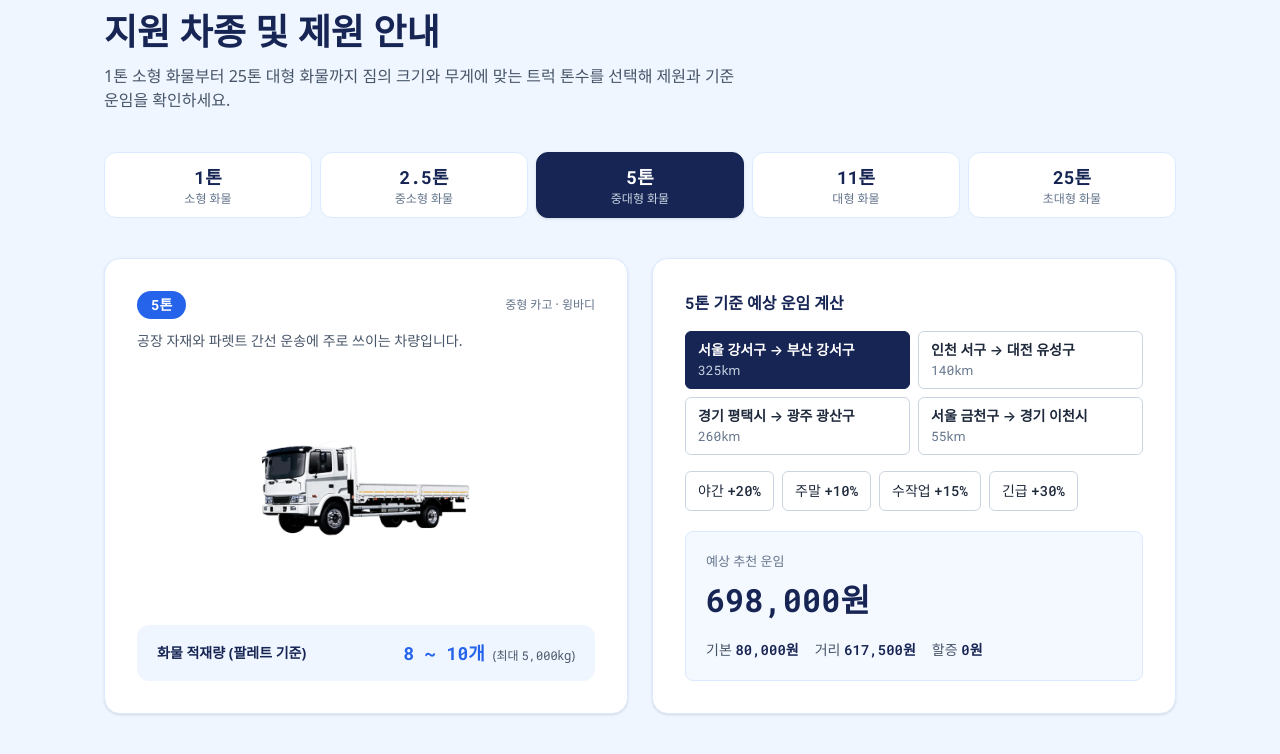
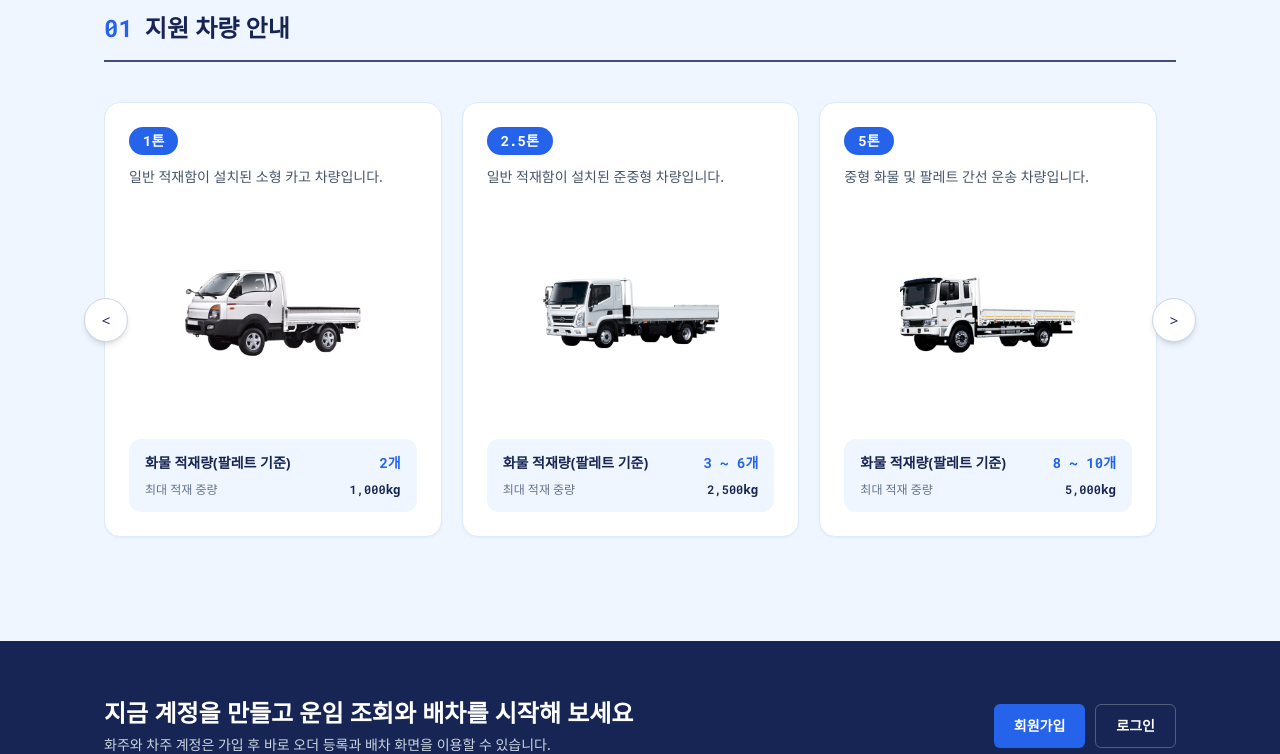
Before and after one commit to gmeag01/FreightShippingPlatformProject-, a React (Vite) app in the folder frontend/: page / in a window 1280 px wide. Shown: the part 1340-2094 px from the top of the page. Built offline with nearby package versions, Linux system fonts and the light colour scheme; a web font is replaced by a local one.

Commit message:
refactor: replace fare/guard boxes with horizontal tonnage truck carousel

```diff
--- a/frontend/src/index.css
+++ b/frontend/src/index.css
@@ -122,3 +122,12 @@ body {
 .scribble-path-active {
   stroke-dashoffset: 0;
 }
+
+.no-scrollbar {
+  -ms-overflow-style: none;
+  scrollbar-width: none;
+}
+
+.no-scrollbar::-webkit-scrollbar {
+  display: none;
+}
--- a/frontend/src/pages/LandingPage.js
+++ b/frontend/src/pages/LandingPage.js
@@ -2,12 +2,11 @@ import { useEffect, useRef, useState } from 'react';
 import { Link } from 'react-router-dom';
 import { ROLE_HOME, ROLE_LABEL } from '../auth/roles';
 import { useAuth } from '../auth/useAuth';
-import { formatNumber } from '../order/presentation';
 
 // 상단 헤더에서 쓰는 섹션 이동 목록.
 const SECTION_LINKS = [
   { id: 'problem', label: '운송 기준' },
-  { id: 'vehicles', label: '차종별 안내' },
+  { id: 'vehicles', label: '지원 차량' },
 ];
 
 // 기존 화물 중개에서 자주 겪는 문제 두 가지.
@@ -34,125 +33,56 @@ const PAIN_POINTS = [
   },
 ];
 
-// 톤수별 화물 차량 제원 및 설계 문서 4장 기준 단가 목록.
+// 톤수별 화물 차량 사진·중량·팔레트 기준 목록.
 const VEHICLE_SPECS = [
   {
     code: 'TON_1',
     number: '1',
     unit: '톤',
-    name: '소형 카고 · 탑차',
-    category: '소형 화물',
     image: '/images/trucks/cargo_1t.png',
     description: '일반 적재함이 설치된 소형 카고 차량입니다.',
     maxWeight: '1,000',
     pallets: '2',
-    baseFare: 30000,
-    perKmFare: 1000,
   },
   {
     code: 'TON_2_5',
     number: '2.5',
     unit: '톤',
-    name: '준중형 카고 · 윙바디',
-    category: '중소형 화물',
     image: '/images/trucks/cargo_2_5t.png',
-    description: '도심 및 중소형 화물 운송에 적합한 차량입니다.',
+    description: '일반 적재함이 설치된 준중형 차량입니다.',
     maxWeight: '2,500',
     pallets: '3 ~ 6',
-    baseFare: 50000,
-    perKmFare: 1400,
   },
   {
     code: 'TON_5',
     number: '5',
     unit: '톤',
-    name: '중형 카고 · 윙바디',
-    category: '중대형 화물',
     image: '/images/trucks/cargo_5t.png',
-    description: '공장 자재와 파렛트 간선 운송에 주로 쓰이는 차량입니다.',
+    description: '중형 화물 및 팔레트 간선 운송 차량입니다.',
     maxWeight: '5,000',
     pallets: '8 ~ 10',
-    baseFare: 80000,
-    perKmFare: 1900,
   },
   {
     code: 'TON_11',
     number: '11',
     unit: '톤',
-    name: '대형 카고 · 윙바디',
-    category: '대형 화물',
     image: '/images/trucks/cargo_11t.png',
-    description: '장거리 대량 파렛트 적재에 적합한 대형 차량입니다.',
+    description: '장거리 대량 파렛트 적재가 가능한 대형 차량입니다.',
     maxWeight: '11,000',
     pallets: '16 ~ 18',
-    baseFare: 130000,
-    perKmFare: 2600,
   },
   {
     code: 'TON_25',
     number: '25',
     unit: '톤',
-    name: '초대형 카고 · 트레일러',
-    category: '초대형 화물',
     image: '/images/trucks/cargo_25t.png',
-    description: '대형 물류와 수출입 물량을 운송하는 초대형 차량입니다.',
+    description: '대형 물류와 수출입 화물을 운송하는 초대형 차량입니다.',
     maxWeight: '25,000',
     pallets: '18 ~ 22',
-    baseFare: 200000,
-    perKmFare: 3500,
   },
 ];
 
-// 추천 운임 시뮬레이터 구간 프리셋.
-const ROUTE_PRESETS = [
-  { id: 'seoul-busan', pickup: '서울 강서구', dropoff: '부산 강서구', distanceKm: 325 },
-  { id: 'incheon-daejeon', pickup: '인천 서구', dropoff: '대전 유성구', distanceKm: 140 },
-  { id: 'pyeongtaek-gwangju', pickup: '경기 평택시', dropoff: '광주 광산구', distanceKm: 260 },
-  { id: 'seoul-icheon', pickup: '서울 금천구', dropoff: '경기 이천시', distanceKm: 55 },
-];
-
-// 설계 문서 4장 기준 할증 조건 4종.
-const SURCHARGE_OPTIONS = [
-  { code: 'NIGHT', label: '야간', rateText: '+20%', rate: 0.2 },
-  { code: 'WEEKEND', label: '주말', rateText: '+10%', rate: 0.1 },
-  { code: 'MANUAL_LOADING', label: '수작업', rateText: '+15%', rate: 0.15 },
-  { code: 'URGENT', label: '긴급', rateText: '+30%', rate: 0.3 },
-];
-
-// 차량 선택 아래에 함께 안내하는 플랫폼 핵심 운영 기준 3가지.
-const PLATFORM_GUARDS = [
-  {
-    number: '01',
-    title: '5단계 실시간 진행 공유',
-    desc: '등록·배차·운송·하차·정산 상태와 변경 시각을 화주와 차주가 같이 봅니다.',
-  },
-  {
-    number: '02',
-    title: '중복 수락 없는 선착순 배차',
-    desc: '배차 확정 후에만 상세주소가 열리며, 동시 수락 시 한 명만 배차됩니다.',
-  },
-  {
-    number: '03',
-    title: '선결제 보관과 24시간 자동 정산',
-    desc: '수령 확인 즉시 지급하며 확인이 늦어져도 24시간 뒤 자동으로 정산됩니다.',
-  },
-];
-
-// 설계 문서 4장: 1,000원 단위 반올림.
-const FARE_ROUNDING_UNIT = 1000;
-
-// 기본·거리·할증 금액과 1,000원 단위 반올림 추천 운임을 계산한다.
-function calculateSimulatedFare(route, vehicleSpec, selectedSurcharges) {
-  const baseFare = vehicleSpec.baseFare;
-  const distanceFare = route.distanceKm * vehicleSpec.perKmFare;
-  const surchargeRateSum = SURCHARGE_OPTIONS.filter((item) =>
-    selectedSurcharges.includes(item.code),
-  ).reduce((sum, item) => sum + item.rate, 0);
-  const surchargeAmount = Math.round((baseFare + distanceFare) * surchargeRateSum);
-  const rawTotal = baseFare + distanceFare + surchargeAmount;
-  const recommendedFare = Math.round(rawTotal / FARE_ROUNDING_UNIT) * FARE_ROUNDING_UNIT;
-  return { baseFare, distanceFare, surchargeAmount, recommendedFare };
-}
+const CAROUSEL_SCROLL_STEP = 360;
 
 // 스크롤로 화면에 들어오면 한 번만 노출 상태를 true로 바꾼다.
 function useScrollReveal() {
@@ -259,7 +189,7 @@ function HeaderAuthActions({ me, onLogout }) {
   );
 }
 
-// 첫 화면 히어로 배너: CJ대한통운 트럭 배경 이미지 위에 간결한 카피라이팅과 CTA만 배치한다.
+// 첫 화면 히어로 배너: 트럭 배경 이미지 위에 간결한 카피라이팅과 CTA만 배치한다.
 function HeroBannerSection({ me }) {
   const primaryHref = me ? ROLE_HOME[me.role] : '/signup';
   const primaryLabel = me ? '내 화면으로 이동' : '시작하기';
@@ -296,7 +226,7 @@ function HeroBannerSection({ me }) {
             href="#vehicles"
             className="inline-flex min-h-11 items-center justify-center rounded-md border border-white/50 bg-white/15 px-6 text-sm font-semibold text-white backdrop-blur-xs transition-colors hover:bg-white/25 sm:text-base"
           >
-            차종별 운임 보기
+            지원 차량 보기
           </a>
         </div>
       </div>
@@ -385,212 +315,94 @@ function ProblemSection() {
   );
 }
 
-// 선택된 트럭 톤수의 차량 사진과 화물 적재량만 간결하게 보여 주는 카드.
-function VehicleSpecCard({ vehicle }) {
+// 톤수별 차량 사진, 적재 중량, 팔레트 기준 정보만 표시하는 개별 카드.
+function VehicleCarouselCard({ vehicle }) {
   return (
-    <div className="border-line flex flex-col justify-between gap-6 rounded-2xl border bg-white p-6 shadow-sm sm:p-8">
+    <article className="border-line flex w-[82%] shrink-0 snap-start flex-col justify-between gap-5 rounded-2xl border bg-white p-6 shadow-xs sm:w-[46%] lg:w-[31.5%]">
       <div className="flex flex-col gap-3">
-        <div className="flex items-center justify-between gap-2">
         <span className="bg-primary inline-flex w-fit items-center rounded-full px-3.5 py-1 text-sm font-bold text-white">
           <span className="font-num">{vehicle.number}</span>
           {vehicle.unit}
         </span>
-          <span className="text-subtle text-xs font-medium">{vehicle.name}</span>
-        </div>
         <p className="text-muted text-sm">{vehicle.description}</p>
       </div>
 
       <div className="flex items-center justify-center py-2">
         <img
           src={vehicle.image}
-          alt={`${vehicle.number}${vehicle.unit} ${vehicle.name}`}
-          className="h-44 w-full object-contain sm:h-52"
+          alt={`${vehicle.number}${vehicle.unit} 화물 차량`}
+          className="h-40 w-full object-contain sm:h-44"
         />
       </div>
 
-      <div className="bg-ground flex flex-wrap items-center justify-between gap-2 rounded-xl px-5 py-3.5">
-        <span className="text-ink text-sm font-bold">화물 적재량 (팔레트 기준)</span>
-        <div className="flex items-baseline gap-2">
-          <span className="text-primary text-lg font-bold">
+      <div className="bg-ground flex flex-col gap-2 rounded-xl px-4 py-3.5 text-sm">
+        <div className="flex items-center justify-between gap-2">
+          <span className="text-ink font-bold">화물 적재량(팔레트 기준)</span>
+          <span className="text-primary font-bold">
             <span className="font-num">{vehicle.pallets}</span>개
           </span>
-          <span className="text-muted text-xs">
-            (최대 <span className="font-num">{vehicle.maxWeight}</span>kg)
+        </div>
+        <div className="flex items-center justify-between gap-2 text-xs">
+          <span className="text-subtle">최대 적재 중량</span>
+          <span className="text-ink font-semibold">
+            <span className="font-num">{vehicle.maxWeight}</span>kg
           </span>
         </div>
       </div>
-    </div>
+    </article>
   );
 }
 
-// 선택한 차량 톤수에 맞춰 구간·할증 조건을 고르고 예상 운임을 계산하는 패널.
-function VehicleFareCalculator({ vehicle }) {
-  const [routeId, setRouteId] = useState(ROUTE_PRESETS[0].id);
-  const [selectedSurcharges, setSelectedSurcharges] = useState([]);
+// 좌우 화살표로 톤수별 차량 카드를 넘겨 보는 가로 캐러셀 섹션.
+function VehicleShowcaseSection() {
+  const trackRef = useRef(null);
+  const { elementRef, isVisible } = useScrollReveal();
 
-  const selectedRoute = ROUTE_PRESETS.find((item) => item.id === routeId) ?? ROUTE_PRESETS[0];
-  const estimate = calculateSimulatedFare(selectedRoute, vehicle, selectedSurcharges);
-
-  const toggleSurcharge = (code) => {
-    setSelectedSurcharges((prev) =>
-      prev.includes(code) ? prev.filter((item) => item !== code) : [...prev, code],
-    );
+  const scrollByDirection = (direction) => {
+    if (!trackRef.current) return;
+    trackRef.current.scrollBy({
+      left: direction * CAROUSEL_SCROLL_STEP,
+      behavior: 'smooth',
+    });
   };
-
-  return (
-    <div className="border-line flex flex-col justify-between gap-5 rounded-2xl border bg-white p-6 shadow-sm sm:p-8">
-      <div className="flex flex-col gap-4">
-        <div className="flex items-center justify-between gap-2">
-          <span className="text-ink text-base font-bold">
-            <span className="font-num">{vehicle.number}</span>
-            {vehicle.unit} 기준 예상 운임 계산
-          </span>
-        </div>
-
-        <div className="grid grid-cols-2 gap-2">
-          {ROUTE_PRESETS.map((route) => {
-            const isSelected = route.id === routeId;
-            return (
-              <button
-                key={route.id}
-                type="button"
-                onClick={() => setRouteId(route.id)}
-                className={`min-h-11 rounded-md border px-3 py-2 text-left text-sm transition-colors ${
-                  isSelected
-                    ? 'border-ink bg-ink text-white'
-                    : 'border-line-strong text-copy bg-white hover:bg-slate-50'
-                }`}
-              >
-                <span className="block font-semibold">
-                  {route.pickup} → {route.dropoff}
-                </span>
-                <span className={`text-caption ${isSelected ? 'text-slate-300' : 'text-subtle'}`}>
-                  <span className="font-num">{route.distanceKm}</span>km
-                </span>
-              </button>
-            );
-          })}
-        </div>
-
-        <div className="flex flex-wrap gap-2">
-          {SURCHARGE_OPTIONS.map((option) => {
-            const isSelected = selectedSurcharges.includes(option.code);
-            return (
-              <button
-                key={option.code}
-                type="button"
-                aria-pressed={isSelected}
-                onClick={() => toggleSurcharge(option.code)}
-                className={`min-h-10 rounded-md border px-3 text-xs font-medium transition-colors sm:text-sm ${
-                  isSelected
-                    ? 'border-primary bg-primary-soft text-primary font-semibold'
-                    : 'border-line-strong text-copy bg-white hover:bg-slate-50'
-                }`}
-              >
-                {option.label} <span className="font-num">{option.rateText}</span>
-              </button>
-            );
-          })}
-        </div>
-      </div>
-
-      <div className="border-line bg-ground/70 flex flex-wrap items-end justify-between gap-4 rounded-lg border p-5">
-        <div className="flex flex-col gap-1">
-          <span className="text-caption text-subtle">예상 추천 운임</span>
-          <strong className="text-fare-lg text-ink font-bold">
-            <span className="font-num">{formatNumber(estimate.recommendedFare)}</span>원
-          </strong>
-        </div>
-        <dl className="text-muted flex gap-4 text-xs sm:text-sm">
-          <div>
-            <dt className="inline">기본 </dt>
-            <dd className="text-ink inline font-semibold">
-              <span className="font-num">{formatNumber(estimate.baseFare)}</span>원
-            </dd>
-          </div>
-          <div>
-            <dt className="inline">거리 </dt>
-            <dd className="text-ink inline font-semibold">
-              <span className="font-num">{formatNumber(estimate.distanceFare)}</span>원
-            </dd>
-          </div>
-          <div>
-            <dt className="inline">할증 </dt>
-            <dd className="text-ink inline font-semibold">
-              <span className="font-num">{formatNumber(estimate.surchargeAmount)}</span>원
-            </dd>
-          </div>
-        </dl>
-      </div>
-    </div>
-  );
-}
-
-// 천국화물운송 레퍼런스 기반 톤수별 트럭 제원·단가 쇼케이스 및 운송 기준 섹션.
-function VehicleShowcaseSection() {
-  const [selectedCode, setSelectedCode] = useState(VEHICLE_SPECS[2].code);
-  const { elementRef, isVisible } = useScrollReveal();
-  const activeVehicle =
-    VEHICLE_SPECS.find((item) => item.code === selectedCode) ?? VEHICLE_SPECS[2];
 
   return (
     <section id="vehicles" ref={elementRef} className="bg-ground py-20 sm:py-24">
       <div
-        className={`mx-auto flex max-w-280 flex-col gap-10 px-4 sm:px-6 ${revealClass(isVisible)}`}
+        className={`mx-auto flex max-w-280 flex-col gap-8 px-4 sm:px-6 ${revealClass(isVisible)}`}
       >
-        <div className="flex flex-col gap-3">
-          <h2 className="text-ink text-2xl font-bold sm:text-4xl">지원 차종 및 제원 안내</h2>
-          <p className="text-muted max-w-2xl text-sm sm:text-base">
-            1톤 소형 화물부터 25톤 대형 화물까지 짐의 크기와 무게에 맞는 트럭 톤수를 선택해 제원과
-            기준 운임을 확인하세요.
-          </p>
+        <div className="border-ink/80 flex items-baseline gap-3 border-b-2 pb-4">
+          <span className="text-primary font-num text-xl font-bold sm:text-2xl">01</span>
+          <h2 className="text-ink text-xl font-bold sm:text-2xl">지원 차량 안내</h2>
         </div>
 
-        <div className="grid grid-cols-5 gap-2" role="tablist" aria-label="차량 톤수 선택">
-          {VEHICLE_SPECS.map((vehicle) => {
-            const isSelected = vehicle.code === selectedCode;
-            return (
+        <div className="relative">
           <button
-                key={vehicle.code}
             type="button"
-                role="tab"
-                aria-selected={isSelected}
-                onClick={() => setSelectedCode(vehicle.code)}
-                className={`flex min-h-14 flex-col items-center justify-center rounded-xl border px-2 py-2.5 transition-all ${
-                  isSelected
-                    ? 'border-ink bg-ink text-white shadow-sm'
-                    : 'border-line text-ink bg-white hover:border-blue-300'
-                }`}
+            aria-label="이전 차량 보기"
+            onClick={() => scrollByDirection(-1)}
+            className="border-line-strong text-ink absolute top-1/2 -left-2 z-10 flex h-10 w-10 -translate-y-1/2 items-center justify-center rounded-full border bg-white shadow-md transition-colors hover:bg-slate-50 sm:-left-5 sm:h-11 sm:w-11"
           >
-                <span className="text-base font-bold sm:text-lg">
-                  <span className="font-num">{vehicle.number}</span>
-                  {vehicle.unit}
-                </span>
-                <span
-                  className={`hidden text-xs sm:block ${isSelected ? 'text-slate-300' : 'text-subtle'}`}
+            &lt;
+          </button>
+
+          <div
+            ref={trackRef}
+            className="no-scrollbar flex snap-x snap-mandatory gap-5 overflow-x-auto scroll-smooth py-2"
           >
-                  {vehicle.category}
-                </span>
-              </button>
-            );
-          })}
+            {VEHICLE_SPECS.map((vehicle) => (
+              <VehicleCarouselCard key={vehicle.code} vehicle={vehicle} />
+            ))}
           </div>
 
-        <div key={selectedCode} className="animate-fade-up grid gap-6 lg:grid-cols-2">
-          <VehicleSpecCard vehicle={activeVehicle} />
-          <VehicleFareCalculator vehicle={activeVehicle} />
-        </div>
-
-        <div className="grid gap-4 md:grid-cols-3">
-          {PLATFORM_GUARDS.map((guard) => (
-            <div key={guard.number} className="border-line rounded-xl border bg-white p-5">
-              <div className="flex items-center gap-2.5">
-                <span className="text-primary font-num text-sm font-bold">{guard.number}</span>
-                <strong className="text-ink text-base font-bold">{guard.title}</strong>
-              </div>
-              <p className="text-muted mt-2 text-sm leading-relaxed">{guard.desc}</p>
-            </div>
-          ))}
+          <button
+            type="button"
+            aria-label="다음 차량 보기"
+            onClick={() => scrollByDirection(1)}
+            className="border-line-strong text-ink absolute top-1/2 -right-2 z-10 flex h-10 w-10 -translate-y-1/2 items-center justify-center rounded-full border bg-white shadow-md transition-colors hover:bg-slate-50 sm:-right-5 sm:h-11 sm:w-11"
+          >
+            &gt;
+          </button>
         </div>
       </div>
     </section>
```
Lines whose indentation alone changed are shown as unchanged.
